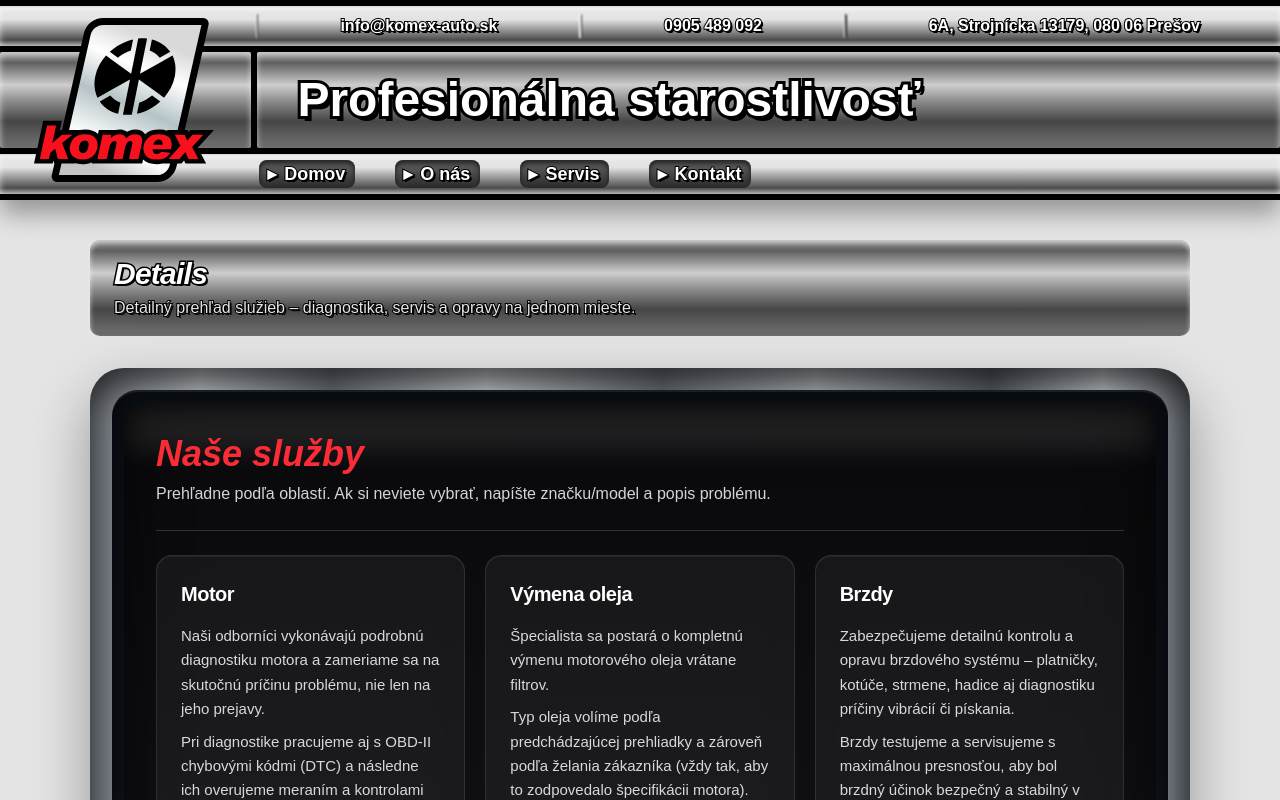
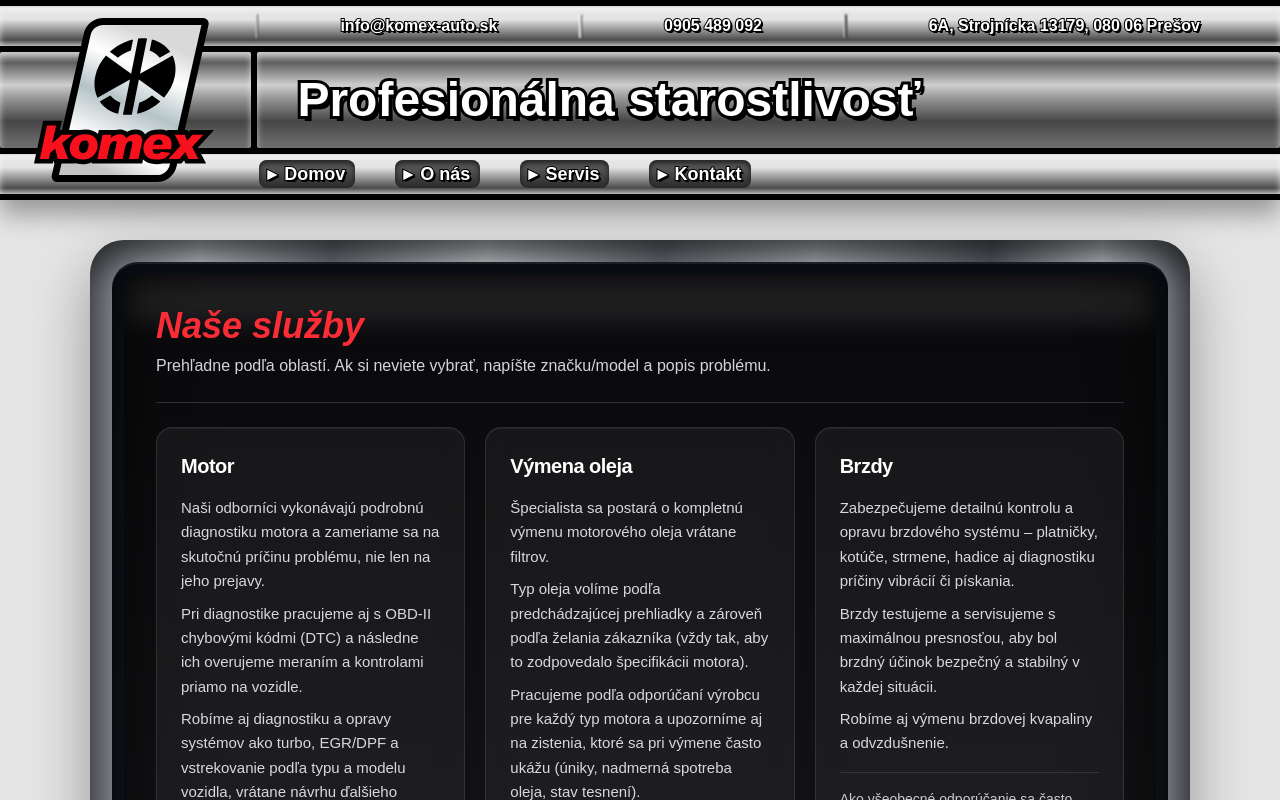
Before and after one commit to simonjedinak/rpj-komex, a Next.js app: page /details in a window 1280 px wide. Shown: the top 800 px of the page. Built offline with nearby package versions, Linux system fonts and the light colour scheme.

Commit message:
uprava podstranky details

```diff
--- a/app/details/page.tsx
+++ b/app/details/page.tsx
@@ -1,5 +1,6 @@
 // app/details/page.tsx
-import StrokeText from "../components/StrokeText";
+
+import React from "react";
 
 type Service = {
   title: string;
@@ -135,38 +136,7 @@
   return (
       <main className="min-h-[70vh] bg-neutral-200 py-10">
         <section className="mx-auto w-[min(1100px,92vw)]">
-          <div
-              className="
-            mb-8
-            rounded-[10px]
-            px-6 py-4
-            [background:linear-gradient(180deg,#3A3A3A_-29.23%,#A4A4A4_-5.96%,#606060_11.48%,#CECECE_34.34%,#8F8F8F_50.25%,#464646_72.22%,#696969_94.18%)]
-            shadow-[inset_0px_3.30363px_4.95545px_rgba(255,255,255,0.6)]
-          "
-          >
-            <StrokeText
-                tag="h1"
-                strokeWidth={3}
-                strokeColor="black"
-                shadowSize={2}
-                className="text-2xl md:text-3xl font-extrabold italic tracking-tight"
-            >
-              Details
-            </StrokeText>
 
-            <div className="mt-1">
-              <StrokeText
-                  tag="p"
-                  strokeWidth={2}
-                  strokeColor="black"
-                  shadowSize={2}
-                  className="text-sm md:text-base text-white/90"
-              >
-                Detailný prehľad služieb – diagnostika, servis a opravy na jednom
-                mieste.
-              </StrokeText>
-            </div>
-          </div>
 
           <ChromePanel>
             <div>
@@ -242,10 +212,7 @@
             </div>
 
             <div className="mt-8 h-[2px] w-full bg-gradient-to-r from-transparent via-zinc-600 to-transparent" />
-            <p className="mt-4 text-xs text-zinc-400">
-              Tip: V kontakte uveďte typ služby (prehliadka/sklo/pneu/porucha/podozrenie),
-              značku a model auta a stručný popis problému.
-            </p>
+
           </ChromePanel>
         </section>
       </main>
```
